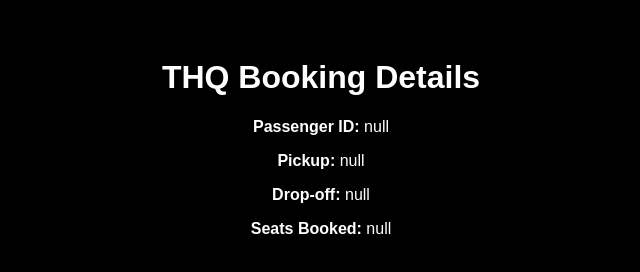
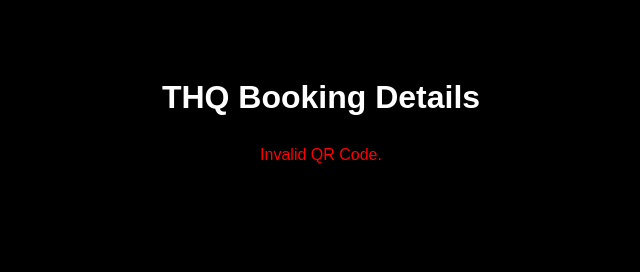
Before and after one commit to bhabhalong/thqrides, a website: page public/booking.html in a window 1280 px wide. Shown: the whole page, without its empty margins (319-959 px from the left). Drawn offline with Linux system fonts and the light colour scheme.

Commit message:
Connected live Firebase to booking page

```diff
--- a/public/booking.html
+++ b/public/booking.html
@@ -1,30 +1,75 @@
 <!DOCTYPE html>
 <html lang="en">
 <head>
-  <meta charset="UTF-8">
-  <meta name="viewport" content="width=device-width, initial-scale=1">
-  <title>THQ Rides Booking</title>
+  <meta charset="UTF-8" />
+  <meta name="viewport" content="width=device-width, initial-scale=1.0"/>
+  <title>THQ Booking Details</title>
+  <script type="module">
+    // Import Firebase SDKs
+    import { initializeApp } from "https://www.gstatic.com/firebasejs/9.22.2/firebase-app.js";
+    import { getFirestore, doc, getDoc } from "https://www.gstatic.com/firebasejs/9.22.2/firebase-firestore.js";
+
+    // ✅ Live Firebase config from you
+    const firebaseConfig = {
+      apiKey: "AIzaSyDZTf5S-JFkyLk7rj72SNIyexPxHZnAEJU",
+      authDomain: "thqrides--bimi-branding.firebaseapp.com",
+      projectId: "thqrides--bimi-branding",
+      storageBucket: "thqrides--bimi-branding.firebasestorage.app",
+      messagingSenderId: "854332369699",
+      appId: "1:854332369699:web:d0110240fe5fa3e4e57a96"
+    };
+
+    // Initialize Firebase
+    const app = initializeApp(firebaseConfig);
+    const db = getFirestore(app);
+
+    // Read params from QR URL
+    const queryParams = new URLSearchParams(window.location.search);
+    const bookingId = queryParams.get("bookingId");
+    const passengerId = queryParams.get("passengerId");
+
+    async function fetchBooking() {
+      if (!bookingId || !passengerId) {
+        document.getElementById("bookingDetails").innerHTML = "<p style='color:red'>Invalid QR Code.</p>";
+        return;
+      }
+
+      const docRef = doc(db, "bookings", bookingId);
+      const docSnap = await getDoc(docRef);
+
+      if (docSnap.exists()) {
+        const data = docSnap.data();
+        document.getElementById("passengerId").textContent = passengerId;
+        document.getElementById("pickup").textContent = data.pickup || "N/A";
+        document.getElementById("dropoff").textContent = data.dropoff || "N/A";
+        document.getElementById("seats").textContent = data.seats || "N/A";
+      } else {
+        document.getElementById("bookingDetails").innerHTML = "<p style='color:red'>Booking not found.</p>";
+      }
+    }
+
+    window.onload = fetchBooking;
+  </script>
   <style>
-    body { background-color: black; color: white; font-family: sans-serif; text-align: center; padding: 30px; }
+    body {
+      background-color: black;
+      color: white;
+      text-align: center;
+      font-family: Arial, sans-serif;
+      padding-top: 50px;
+    }
+    #bookingDetails {
+      margin-top: 30px;
+    }
   </style>
 </head>
 <body>
   <h1>THQ Booking Details</h1>
-  <div id="bookingInfo" style="margin-top: 20px;"></div>
-
-  <script>
-    const urlParams = new URLSearchParams(window.location.search);
-    const passengerId = urlParams.get('passengerId');
-    const pickup = urlParams.get('pickup');
-    const dropoff = urlParams.get('dropoff');
-    const seats = urlParams.get('seats');
-
-    document.getElementById('bookingInfo').innerHTML = `
-      <p><strong>Passenger ID:</strong> ${passengerId}</p>
-      <p><strong>Pickup:</strong> ${pickup}</p>
-      <p><strong>Drop-off:</strong> ${dropoff}</p>
-      <p><strong>Seats Booked:</strong> ${seats}</p>
-    `;
-  </script>
+  <div id="bookingDetails">
+    <p><strong>Passenger ID:</strong> <span id="passengerId">Loading...</span></p>
+    <p><strong>Pickup:</strong> <span id="pickup">Loading...</span></p>
+    <p><strong>Drop-off:</strong> <span id="dropoff">Loading...</span></p>
+    <p><strong>Seats Booked:</strong> <span id="seats">Loading...</span></p>
+  </div>
 </body>
 </html>
```
